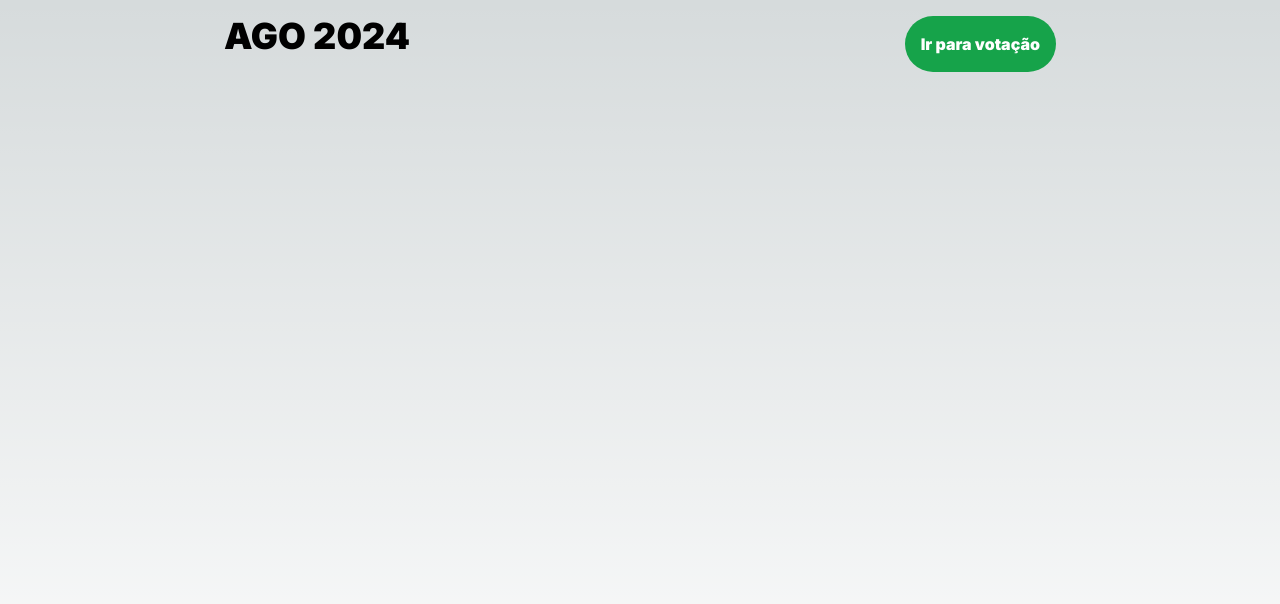
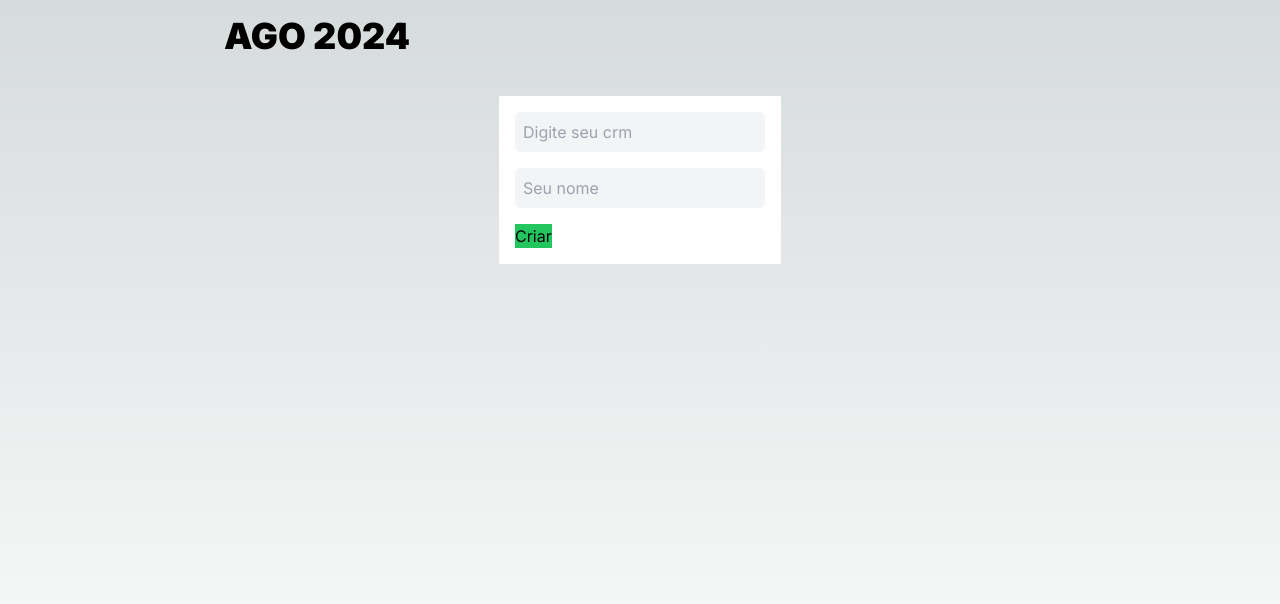
Before and after one commit to wilembergson/ago-portal, a Next.js app: page / in a window 1280 px wide. Shown: the top 604 px of the page. Built offline with nearby package versions, Linux system fonts and the light colour scheme; no server answers.

Commit message:
feat: função de votar

```diff
--- a/src/api/api-conections.ts
+++ b/src/api/api-conections.ts
@@ -1,6 +1,6 @@
 import axios from "axios"
 
-const API_URL = 'http://localhost:5000'
+const API_URL = 'http://localhost:8080'
 
 type NovaEnquete = {
     pergunta: string
@@ -8,9 +8,10 @@ type NovaEnquete = {
 }
 
 type AdicionarResposta = {
-    resposta: string
+    conteudo: string
     crm: string
-    id_enquete:string
+    nome:string
+    enquete_id:string
 }
 
 async function criarNovaEnquete(data: NovaEnquete) {
--- a/src/app/components/Enquete.tsx
+++ b/src/app/components/Enquete.tsx
@@ -6,19 +6,33 @@ type Props = {
     visivel: boolean
 }
 
-export default function Enquete({visivel}:Props) {
+type Resposta = {
+    conteudo: string
+    crm:string
+    nome:string
+    enquete_id:string
+}
+export default function Enquete({ visivel }: Props) {
     const [enquete, setEnquete] = useState<any>(undefined)
     const [voto, setVoto] = useState('')
+    const crm: any = localStorage.getItem('crm')
+    const nome: any = localStorage.getItem('nome')
 
-    const handleVotoChange = (e: any) => {
+    const handleVotoChange = async (e: any) => {
         setVoto(e.target.value);
+        await api.adicionarResposta({
+            conteudo:e.target.value,
+            crm,
+            nome,
+            enquete_id: enquete.id
+        })
     };
 
     async function buscarEnquete() {
         try {
             const res = await api.buscarEnqueteAtiva()
             setEnquete(res.data)
-            console.log('passou')
+            console.log('Atualizou:' + (new Date()).getSeconds())
         } catch (error: any) {
             console.log(error)
         }
@@ -38,8 +52,8 @@ export default function Enquete({visivel}:Props) {
                     <label className="hover:cursor-pointer">
                         <input className="hover:cursor-pointer"
                             type="radio"
-                            value="APROVAR"
-                            checked={voto === 'APROVAR'}
+                            value="APROVADO"
+                            checked={voto === 'APROVADO'}
                             onChange={handleVotoChange}
                         />
                         APROVAR
@@ -62,6 +76,7 @@ export default function Enquete({visivel}:Props) {
                         />
                         ABSTER
                     </label>
+                    <h1>{voto}</h1>
                 </div> : <></>
             }
         </>
--- /dev/null
+++ b/src/app/components/Login.tsx
@@ -0,0 +1,57 @@
+import { useRouter } from "next/navigation"
+import { useState } from "react"
+
+type Login = {
+    crm: string
+    nome: string
+}
+
+export default function Login() {
+    const router = useRouter()
+    const [login, setLogin] = useState<Login>({
+        crm: '',
+        nome: ''
+    })
+
+    function handleChange({ target }: any) {
+        setLogin({ ...login, [target.name]: target.value })
+    }
+
+    function logar(){
+        localStorage.setItem('crm', login.crm)
+        localStorage.setItem('nome', login.nome)
+        setLogin({
+            crm:'',
+            nome:''
+        })
+        router.push('/transmicao')
+    }
+
+    return (
+        <div>
+            <form className='flex flex-col p-4 bg-white'
+                action={logar}>
+                <input className='flex mb-4 bg-gray-100 p-2 rounded-md'
+                    placeholder='Digite seu crm'
+                    name='crm'
+                    onChange={(e: any) => handleChange(e)}
+                    value={login.crm}
+                    required
+                />
+                <input className='flex mb-4 bg-gray-100 p-2 rounded-md'
+                    type="text"
+                    placeholder='Seu nome'
+                    name='nome'
+                    onChange={(e: any) => handleChange(e)}
+                    value={login.nome}
+                    required
+                />
+                <div>
+                    <button className='bg-green-500'>
+                        Criar
+                    </button>
+                </div>
+            </form>
+        </div>
+    )
+}
--- a/src/app/page.tsx
+++ b/src/app/page.tsx
@@ -1,26 +1,29 @@
 'use client'
-import { useState } from "react"
+import { useEffect, useState } from "react"
 import Player from "./components/palyer"
 import Enquete from "./components/Enquete"
+import Login from "./components/Login"
+import { useRouter } from 'next/navigation';
 
 export default function Home() {
   const [visivel, setVisivel] = useState(false)
+  const [medico, setMedico] = useState<any>(null)
+  const router = useRouter()
+
+  useEffect(() => {
+    const localStorageInfo = localStorage.getItem('login')
+    console.log(localStorageInfo)
+    setMedico(localStorageInfo)
+  }, [])
+
   return (
     <main className="flex min-h-screen flex-col items-center p-4">
       <section className="flex w-full justify-between mb-10 px-52">
         <h1 className='flex font-black text-4xl'>
           AGO 2024
         </h1>
-        <button className="flex font-black text-white items-center p-4 rounded-full
-                bg-green-600 hover:bg-green-500 transition duration-300"
-                onClick={() => setVisivel(true)}>
-          Ir para votação
-        </button>
       </section>
-      <section className='flex'>
-        <Player />
-        <Enquete visivel={visivel} />
-      </section>
+        <Login />
     </main>
   )
 }
--- /dev/null
+++ b/src/app/transmicao/page.tsx
@@ -0,0 +1,39 @@
+'use client'
+import { useEffect, useState } from "react"
+import Player from "../components/palyer"
+import Enquete from "../components/Enquete"
+
+
+export default function Home() {
+    const [visivel, setVisivel] = useState(false)
+    const [crm, setCrm] = useState<string>()
+    const [nome, setNome] = useState<string>()
+
+    useEffect(() => {
+        const localStorageCrm:any = localStorage.getItem('crm')
+        const localStorageNome:any = localStorage.getItem('nome')
+        setCrm(localStorageCrm)
+        setNome(localStorageNome)
+    }, [])
+
+    return (
+        <main className="flex min-h-screen flex-col items-center p-4">
+            <section className="flex w-full justify-between mb-10 px-52">
+                <h1 className='flex font-black text-4xl'>
+                    AGO 2024
+                </h1>
+                <h1 className="mr-2">{nome?.toString()}</h1>
+                <h1>CRM: {crm?.toString()}</h1>
+                <button className="flex font-black text-white items-center p-4 rounded-full
+                bg-green-600 hover:bg-green-500 transition duration-300"
+                    onClick={() => setVisivel(true)}>
+                    Ir para votação
+                </button>
+            </section>
+            <section className='flex'>
+                <Player />
+                <Enquete visivel={visivel} />
+            </section>
+        </main>
+    )
+}
```
